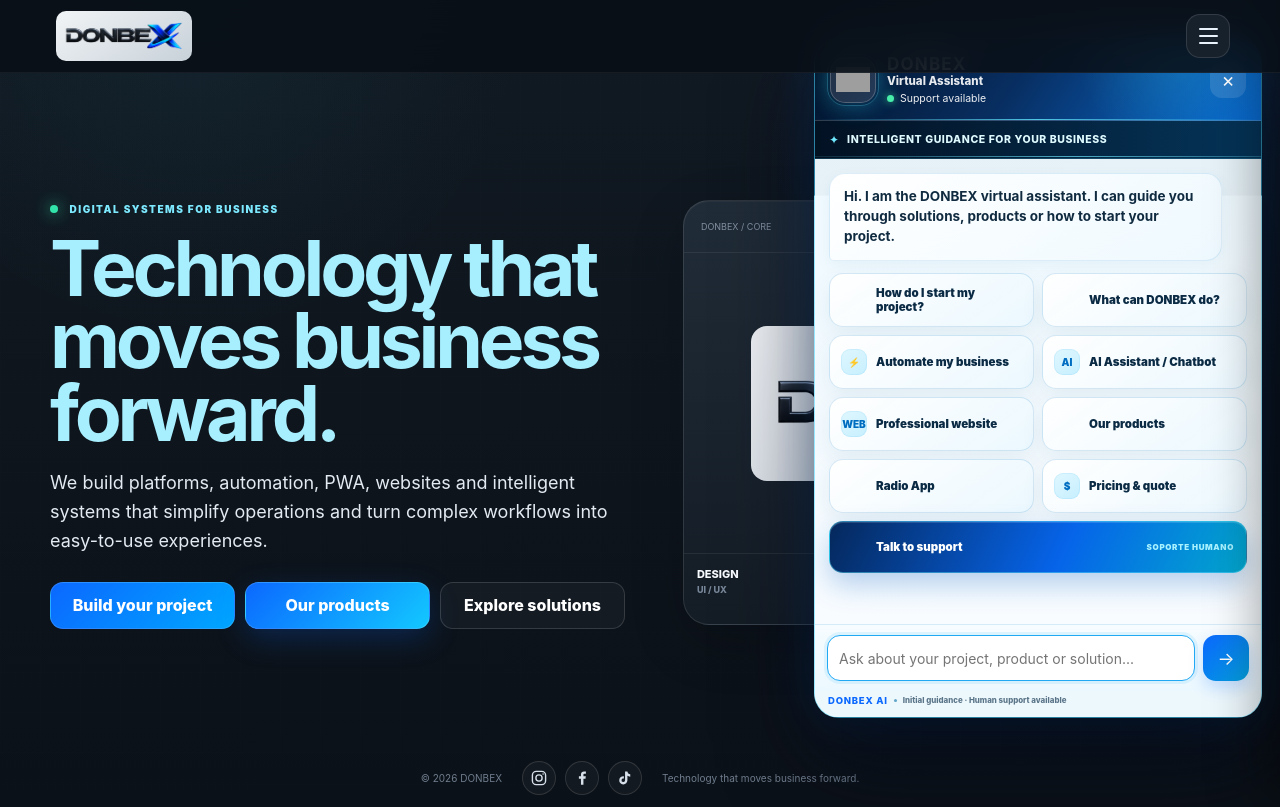
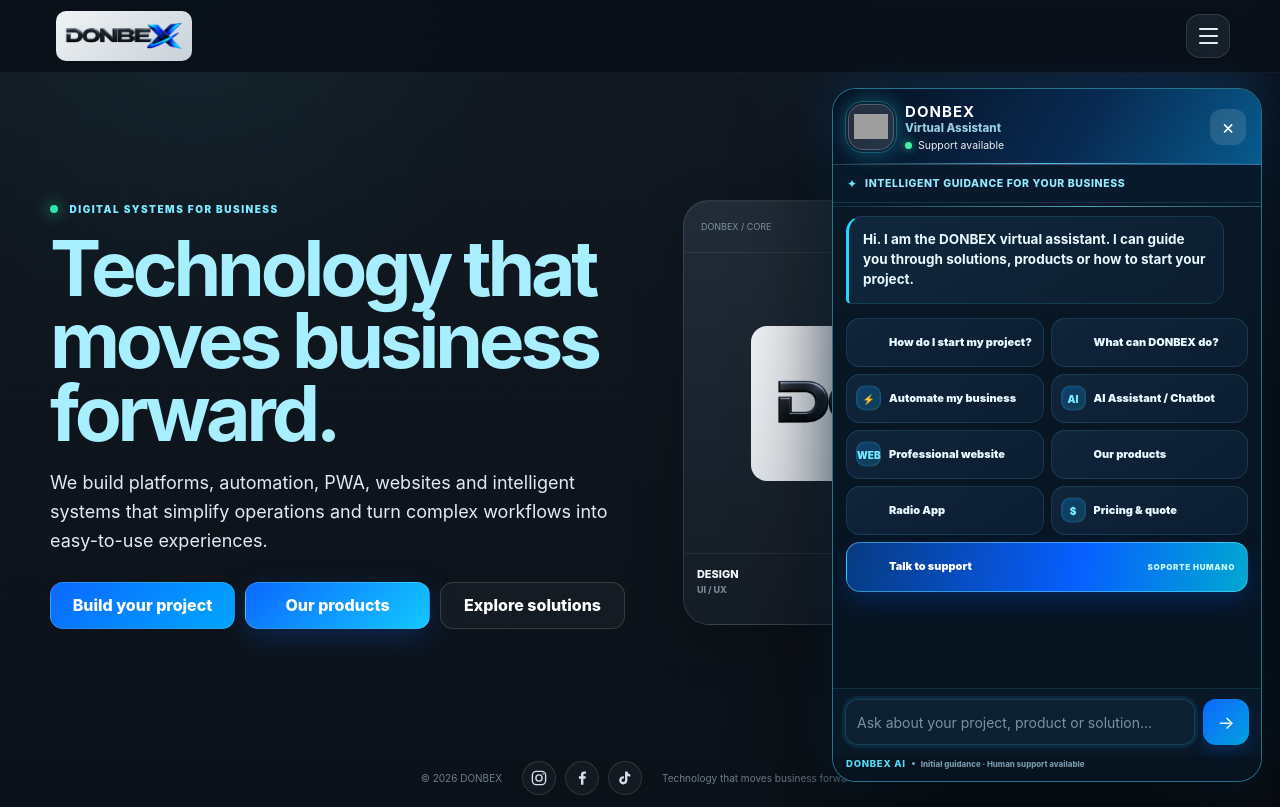
Before and after one commit to nexxbase2025/donbex, a website: page index.html in a window 1280 px wide. Both pictures are taken after a click on the button 1257 px from the left and 756 px from the top of the page. Drawn offline with Linux system fonts and the light colour scheme; grey boxes are pictures that could not be loaded.

Commit message:
Add files via upload

```diff
--- a/assets/css/style.css
+++ b/assets/css/style.css
@@ -270,3 +270,14 @@
 .card:after,.product:after{content:"";position:absolute;inset:0;pointer-events:none;background:linear-gradient(115deg,transparent 0 68%,rgba(67,224,255,.035) 76%,transparent 84%);transform:translateX(-35%);transition:transform .45s ease}.card:hover:after,.product:hover:after{transform:translateX(10%)}
 @media(max-width:680px){.chat{left:7px!important;right:7px!important;bottom:70px!important;width:auto!important;height:min(720px,calc(100dvh - 82px))!important}.chat.support-mode{bottom:7px!important;height:calc(100dvh - 14px)!important}.chat-chips{grid-template-columns:1fr 1fr!important}.chat-chips button{font-size:11.4px!important}.chat-chips .support-chip:after{display:none}.support-view{padding:10px}.support-grid{grid-template-columns:1fr!important}.support-grid .full{grid-column:auto!important}.support-actions{grid-template-columns:1fr!important}.chat-support-form .support-actions button{width:100%}}
 @media(max-width:390px){.chat-chips{grid-template-columns:1fr!important}.chat-chips button{min-height:48px!important}}
+
+/* DONBEX V18.3 — responsive neon assistant */
+.chat{top:88px!important;right:18px!important;bottom:18px!important;left:auto!important;width:min(430px,calc(100vw - 36px))!important;height:auto!important;max-height:none!important;border-radius:24px!important;z-index:120!important;background:#07111f!important;border:1px solid rgba(72,224,255,.48)!important;box-shadow:0 30px 90px rgba(0,0,0,.72),0 0 45px rgba(0,153,255,.18),inset 0 0 0 1px rgba(255,255,255,.025)!important;color:#eefaff!important;grid-template-rows:auto auto minmax(0,1fr) auto auto!important}
+.chat:before{background:radial-gradient(circle at 85% 0,rgba(0,194,255,.18),transparent 30%),linear-gradient(rgba(47,218,255,.025) 1px,transparent 1px),linear-gradient(90deg,rgba(47,218,255,.025) 1px,transparent 1px)!important;background-size:auto,24px 24px,24px 24px!important}
+.chat-head{min-height:76px!important;padding:12px 15px!important;background:linear-gradient(120deg,#06101e 0%,#082a52 58%,#075b8e 100%)!important}.chat-brand b{font-size:15px!important}.chat-brand small{color:#a8dff4!important}.chat-topline{background:#07192b!important;border-color:rgba(72,224,255,.15)!important;color:#91eaff!important}
+.msgs{min-height:0!important;overflow-y:auto!important;background:linear-gradient(180deg,#091827,#07131f)!important;padding:13px!important}.msg.bot{background:linear-gradient(145deg,#10273b,#0c1e30)!important;color:#eaf9ff!important;border:1px solid rgba(75,214,255,.14)!important;box-shadow:none!important}.msg.bot.welcome{border-left:3px solid #24d7ff!important}.msg.user{color:white!important;background:linear-gradient(135deg,#075cff,#00a8d6)!important}
+.chat-chips{grid-template-columns:1fr 1fr!important;gap:7px!important;margin-top:4px!important}.chat-chips button{min-height:49px!important;padding:9px 9px 9px 42px!important;background:linear-gradient(145deg,#10243a,#0b1d30)!important;color:#e9faff!important;border:1px solid rgba(73,214,255,.14)!important;box-shadow:none!important;font-size:11px!important}.chat-chips button:hover{border-color:rgba(67,224,255,.48)!important;background:linear-gradient(145deg,#12304a,#0d2740)!important}.chat-chips .chip-icon{left:9px!important;width:25px!important;height:25px!important;background:linear-gradient(145deg,rgba(10,119,211,.34),rgba(28,217,255,.16))!important;color:#78eaff!important;border:1px solid rgba(82,223,255,.15)!important}.chat-chips .support-chip{min-height:50px!important;background:linear-gradient(100deg,#073b82,#075fff 58%,#00a8d2)!important;color:white!important;border:1px solid rgba(110,238,255,.48)!important;box-shadow:0 10px 26px rgba(0,94,255,.24)!important}.chat-chips .support-chip:after{color:#c7f8ff!important}
+.chat form#chatForm{padding:10px 12px!important;background:#081827!important;border-color:rgba(71,211,255,.12)!important}.chat input#chatInput{background:#0d2032!important;color:#eafaff!important;border-color:rgba(76,214,255,.18)!important}.chat input#chatInput::placeholder{color:#7892a5!important}.chat-foot{background:#07131f!important;color:#7897aa!important;padding-bottom:9px!important}.chat-foot span{color:#50ddff!important}
+.support-view{min-height:0!important;overflow-y:auto!important;background:linear-gradient(180deg,#081827,#06111d)!important;padding:12px!important}.chat.support-mode{grid-template-rows:auto auto minmax(0,1fr)!important}.chat.support-mode .support-view{min-height:0!important;overflow-y:auto!important}.chat-support-form{background:linear-gradient(180deg,#0d2134,#091827)!important;border:1px solid rgba(73,217,255,.2)!important;box-shadow:none!important}.support-form-head{background:radial-gradient(circle at 90% 10%,rgba(47,222,255,.18),transparent 30%),linear-gradient(125deg,#07182d,#07458b)!important}.support-grid label{color:#bcecff!important}.support-grid label>small{color:#7798aa!important}.chat-support-form .support-grid input,.chat-support-form .support-grid select,.chat-support-form .support-grid textarea{background:#071522!important;color:#eefaff!important;border-color:rgba(71,211,255,.2)!important}.chat-support-form .support-grid select option{background:#071522;color:#eefaff}.support-actions{display:block!important;padding:0 14px 14px!important}.chat-support-form .support-send{width:100%!important;height:47px!important;background:linear-gradient(100deg,#075cff,#00a8d4)!important}.chat-support-form .support-status{color:#91c9db!important}
+@media(max-width:680px){.chat{top:8px!important;right:8px!important;bottom:8px!important;left:8px!important;width:auto!important;height:auto!important;max-height:none!important;border-radius:20px!important}.chat-head{min-height:68px!important}.chat-topline{min-height:32px!important}.msgs{padding:10px!important}.chat-chips{grid-template-columns:1fr 1fr!important}.chat-chips button{min-height:46px!important;font-size:10.8px!important}.chat.support-mode{top:8px!important;bottom:8px!important;height:auto!important}.support-view{padding:9px!important}.support-grid{grid-template-columns:1fr!important;padding:11px!important}.support-grid .full{grid-column:auto!important}.chat-support-form .support-grid input,.chat-support-form .support-grid select{height:42px!important}.chat-support-form .support-grid textarea{min-height:82px!important}}
+@media(max-width:390px){.chat-chips{grid-template-columns:1fr!important}.chat-chips button{min-height:43px!important}.chat-head{min-height:64px!important}}
```
Also changed, not shown: assets/js/app.js (+1 -2 lines).
